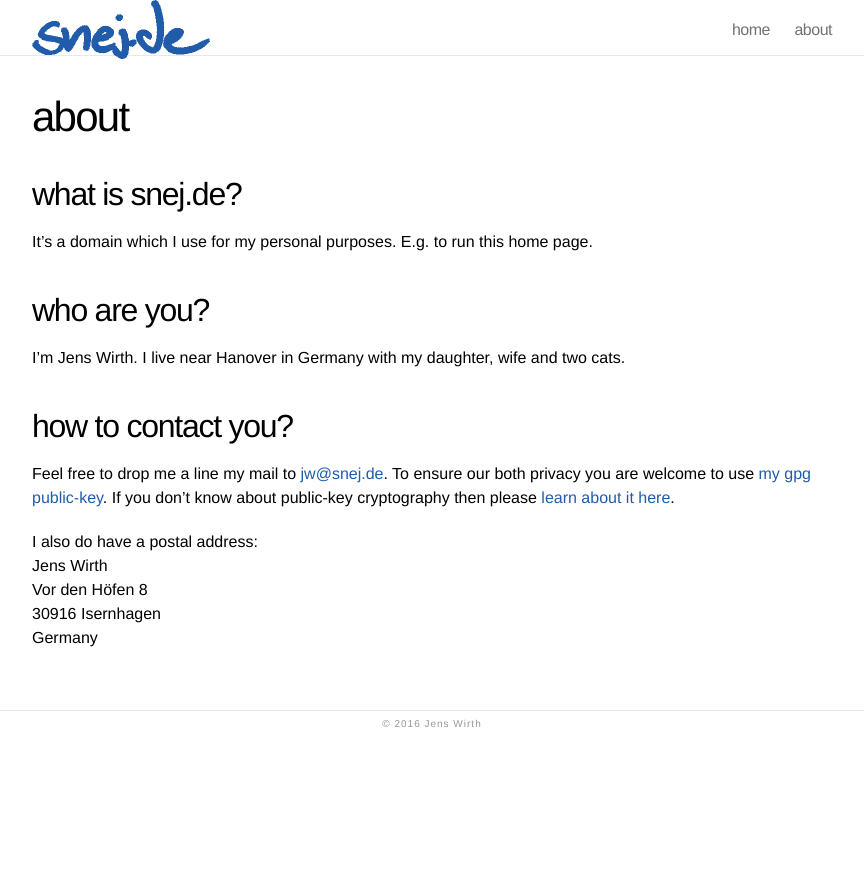
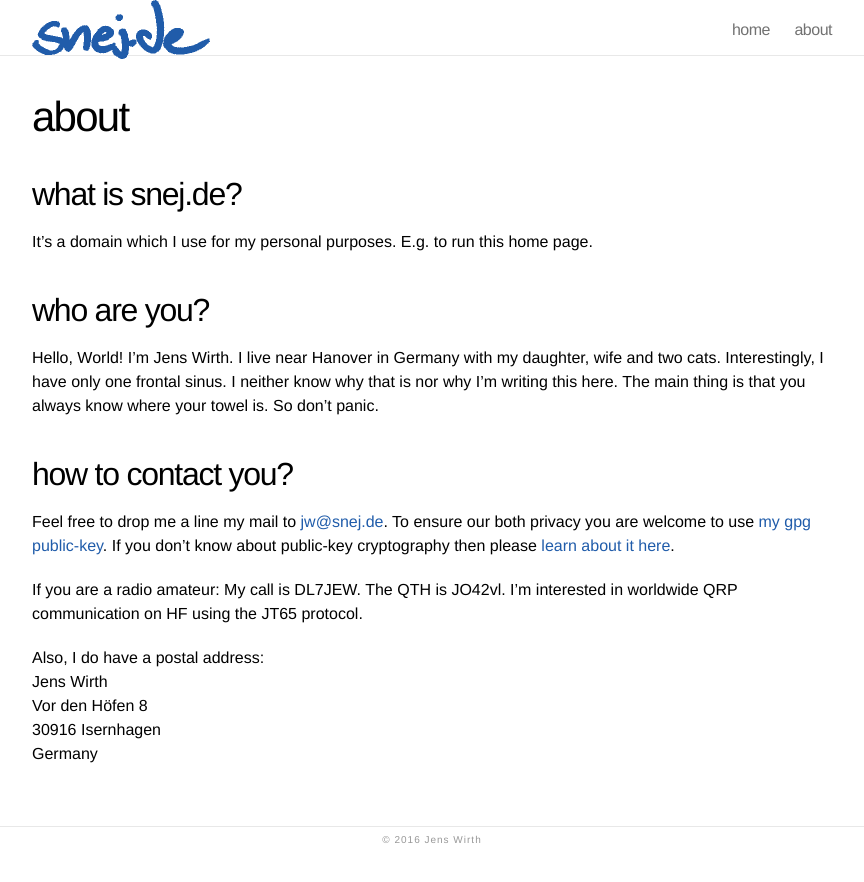
Before and after one commit to jewirth/jewirth.github.io, a Jekyll site: the page built from about.md, in a window 1280 px wide. Shown: the top 882 px of the page, without its empty margins (208-1072 px from the left). Built offline with Jekyll 4.4.1, drawn with Linux system fonts in a browser that asks for light colours.

Commit message:
added info to about page

```diff
--- a/about.md
+++ b/about.md
@@ -8,13 +8,15 @@ permalink: /about/
 It's a domain which I use for my personal purposes. E.g. to run this home page.
 
 # who are you?
-I'm Jens Wirth. I live near Hanover in Germany with my daughter, wife and two cats.
+Hello, World! I'm Jens Wirth. I live near Hanover in Germany with my daughter, wife and two cats. Interestingly, I have only one frontal sinus. I neither know why that is nor why I'm writing this here. The main thing is that you always know where your towel is. So don't panic.
 
 # how to contact you?
 
 Feel free to drop me a line my mail to [jw@snej.de](mailto:jw@snej.de). To ensure our both privacy you are welcome to use <a href="http://snej.de/contact/2F839E01.asc">my gpg public-key</a>. If you don&rsquo;t know about public-key cryptography then please <a href="http://en.wikipedia.org/wiki/Public-key_cryptography">learn about it here</a>.
 
-I also do have a postal address:<br />
+If you are a radio amateur: My call is DL7JEW. The QTH is JO42vl. I'm interested in worldwide QRP communication on HF using the JT65 protocol.
+
+Also, I do have a postal address:<br />
 Jens Wirth<br />
 Vor den Höfen 8<br />
 30916 Isernhagen<br />
```
